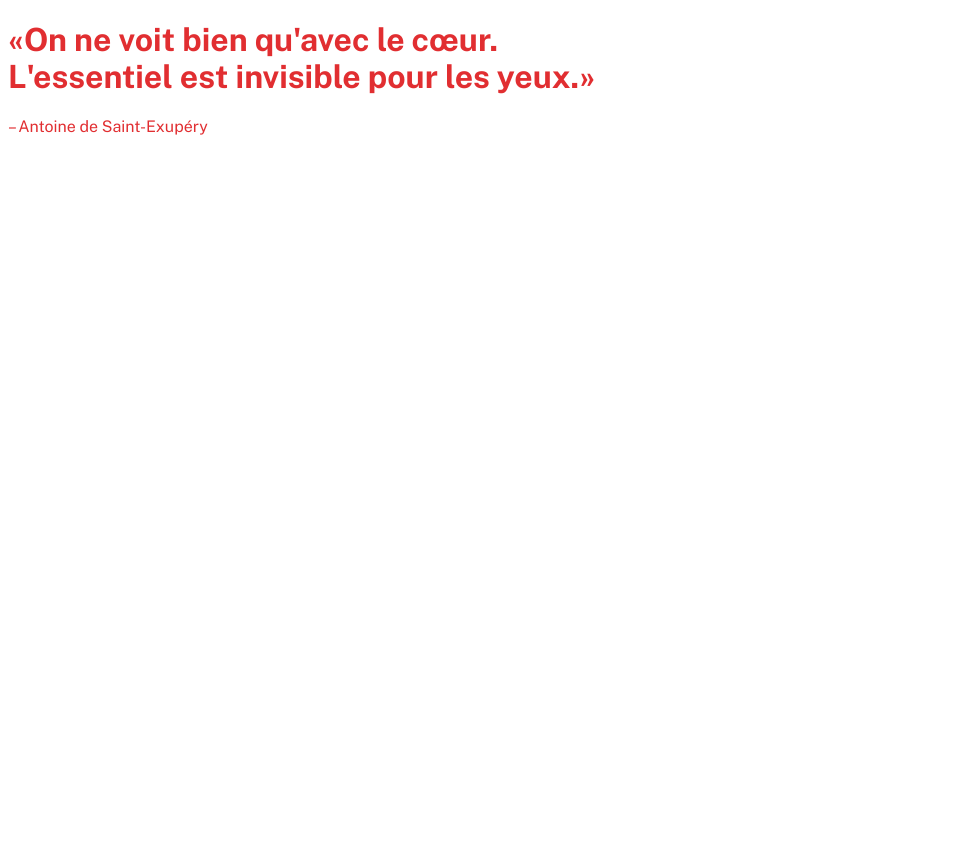
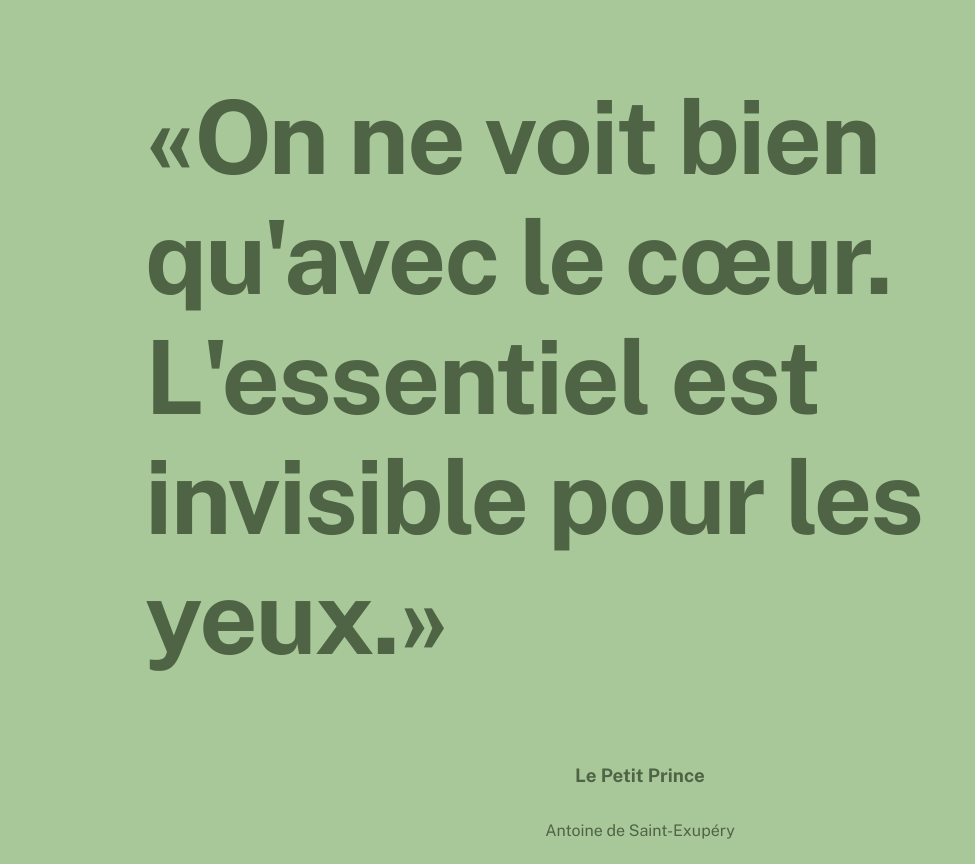
Before and after one commit to loaanp/CITATIONS, a plain HTML site: page CITATION_01.html in a window 1280 px wide. Shown: the whole page, without its empty margins (0-975 px from the left). Before the commit the page ends 800 px from the top, so only its background shows below. Drawn offline with nearby package versions, Linux system fonts and the light colour scheme.

Commit message:
FINIT_CITATION_01

```diff
--- a/CITATION_01.html
+++ b/CITATION_01.html
@@ -8,14 +8,38 @@
 	<style>
 		@import url('https://fonts.googleapis.com/css2?family=Public+Sans:ital,wght@0,100..900;1,100..900&display=swap');
 
-		body{
+		/* Typo */
+		body {
 			font-family: "Public Sans", sans-serif;
-			color: rgb(225, 46, 49);
+		}
+		h1 {
+			font-size: 8vw;
+			letter-spacing: -0.02em;
 		}
 
+		/* Couleur */
+		body {
+			color: rgb(78, 100, 69);
+			background-color: rgb(169, 200, 154);
+		}
+
+
+		/* mise en page */
+		body {
+			min-height: 100vh;
+			display: flex;
+			justify-content: center;
+			align-items: center;
+			flex-direction: column;
+		}
+		h1 { max-width: 15ch;}
+
 		</style>
+
+</head>
 <body>
-	<h1>«On ne voit bien qu'avec le cœur. <br>L'essentiel est invisible pour les yeux.»</h1>
-	<p>– Antoine de Saint-Exupéry</p>
+	<h1>«On ne voit bien qu'avec le cœur. L'essentiel est invisible pour les yeux.»</h1>
+	<h3> Le Petit Prince</h3>
+	<p>Antoine de Saint-Exupéry</p>
 </body>
 </html>
```
Also changed, not shown: index.html (+11 -0 lines), ._CITATION_01.html (added), ._index.html (added), 3 other files.
